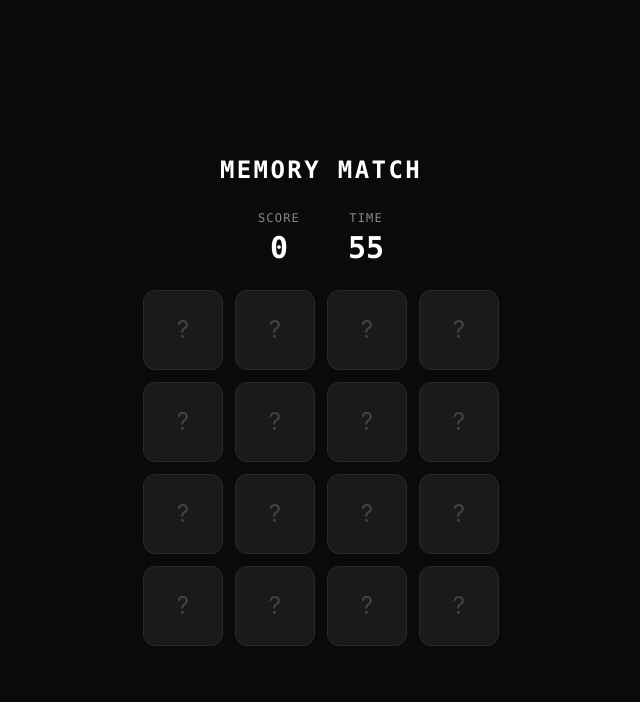
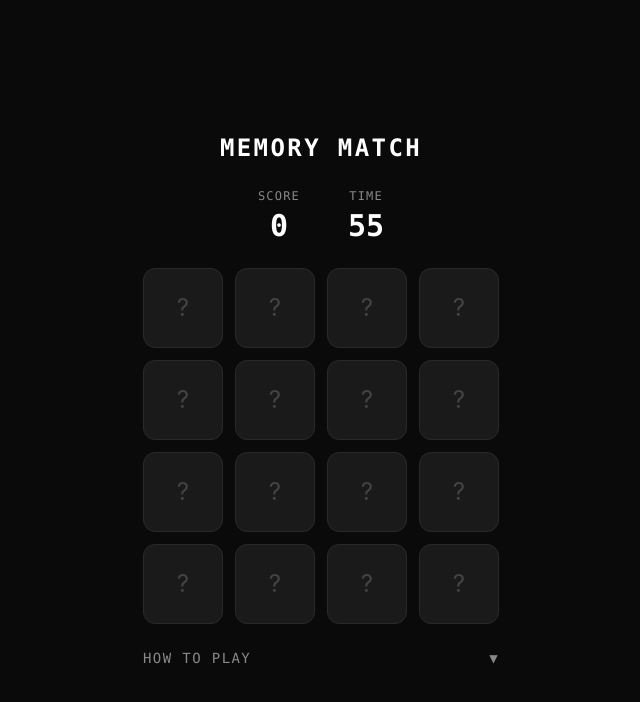
Before and after one commit to WLucian/memory_match_game, a React (Vite) app in the folder memory-match-game/: page / in a window 1280 px wide. Shown: the top 702 px of the page, without its empty margins (319-959 px from the left). Built offline with nearby package versions, Linux system fonts and the light colour scheme.

Commit message:
added instruction

```diff
--- a/memory-match-game/src/components/Board.jsx
+++ b/memory-match-game/src/components/Board.jsx
@@ -3,6 +3,7 @@ import { generateCards } from "../data/cards";
 import Card from "./Card";
 import GameStatus from "./GameStatus";
 import ScoreBoard from "./ScoreBoard";
+import HowToPlay from "./HowToPlay";
 
 export default function Board() {
   const [cards, setCards] = useState(generateCards());
@@ -83,6 +84,7 @@ export default function Board() {
           />
         ))}
       </div>
+      <HowToPlay />
     </div>
   );
 }
--- /dev/null
+++ b/memory-match-game/src/components/HowToPlay.jsx
@@ -0,0 +1,32 @@
+import { useState } from "react";
+
+export default function HowToPlay() {
+  const [isOpen, setIsOpen] = useState(false);
+
+  return (
+    <div className="font-mono w-full max-w-sm">
+      <button
+        onClick={() => setIsOpen(!isOpen)}
+        className="w-full flex items-center justify-between text-[#888888] hover:text-white transition-all duration-300 text-sm tracking-widest">
+        <span>HOW TO PLAY</span>
+        <span>{isOpen ? "▲" : "▼"}</span>
+      </button>
+
+      {isOpen && (
+        <div className="mt-3 flex flex-col gap-2 text-[#888888] text-xs tracking-wide border border-[#2a2a2a] rounded-xl p-4">
+          <p>🃏 Flip two cards to find matching pairs</p>
+          <p>
+            ✅ Correct match → <span className="text-white">+10 points</span>
+          </p>
+          <p>
+            ❌ Wrong match → <span className="text-white">-2 points</span>
+          </p>
+          <p>⏱ Match all pairs before time runs out</p>
+          <p>
+            🏆 Minimum score to win → <span className="text-white">60 points</span>
+          </p>
+        </div>
+      )}
+    </div>
+  );
+}
```
